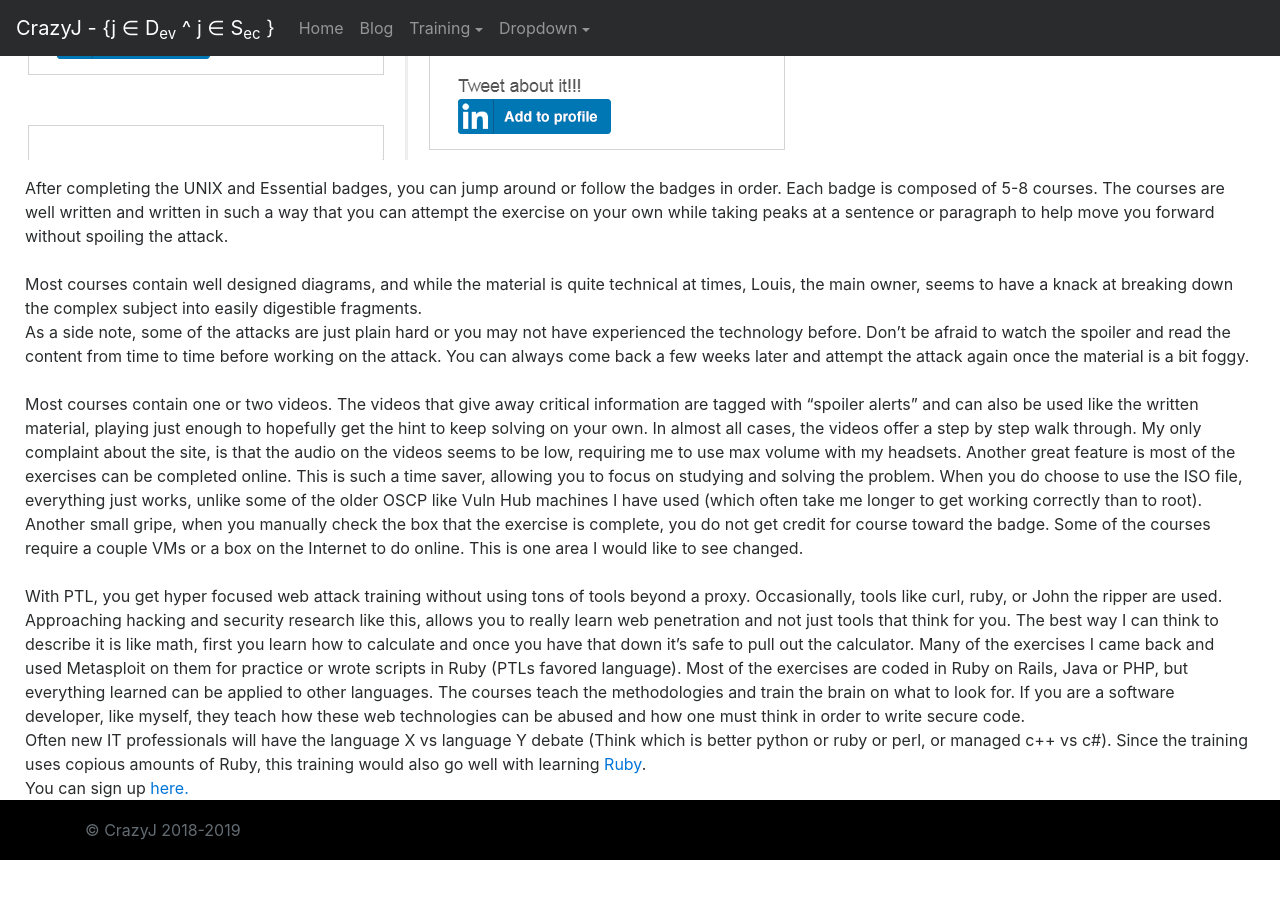
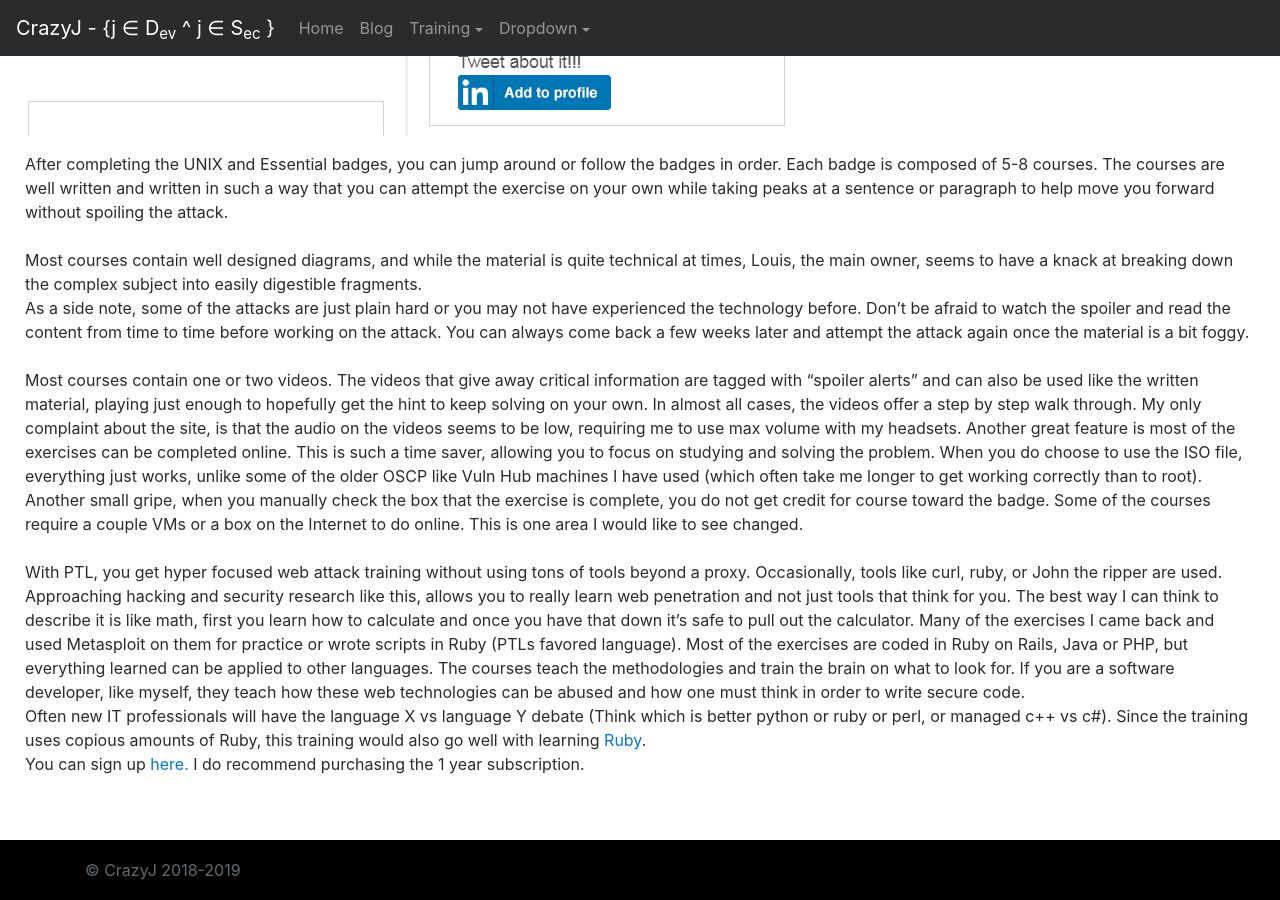
Before and after one commit to CrazyJ-Rod/CrazyJ-Rod.github.io, a Jekyll site: the page built from pentesterlabreview.html, in a window 1280 px wide and 900 px high, scrolled down 1093 px. Built offline with Jekyll 4.4.1, drawn with Linux system fonts in a browser that asks for light colours; nearby versions of some CDN libraries; before the commit the page ends 1953 px from its top, so only the background shows below that.

Commit message:
Update pentesterlabreview.html

```diff
--- a/pentesterlabreview.html
+++ b/pentesterlabreview.html
@@ -33,7 +33,7 @@
   There are 24 free exercises to get you started. These exercises offer a great taste of how web application pen testing works,
   how to think like an attacker, and allow you to quickly prove to yourself if the training is something you wish to explore more.
   If you do wish to continue learning, you will be interested in the PRO version.
-  </p> <br /><br />
+  </p>
     <h3 style="font">Purchasing the PRO subscription</h3>
   <p style="font:25px;">
   By purchasing the PRO version, you get access to PTL badges that are composed of a course overview, one to two videos, both online
@@ -42,7 +42,7 @@
   To start off, you begin with the UNIX badge, a set of 35 mini exercises that are only online. The next exercise set is the Essentials
   badge, a set of 65 mini exercises that show the basics of many of the coming attacks to be performed. These two seem critical to
   complete before moving on to the other exercises. These exercises are shorter and more focuses, fills in the gaps of any areas you
-  might be lacking in and gives a number of successes that build confidence.
+  might be lacking in and gives a number of successes that build confidence. <br />
   <br /><image src="/images/ptl/badges.png" /><br />
 </p>
    <p style="font:25px;">
@@ -77,6 +77,7 @@
   c++ vs c#). Since the training uses copious amounts of Ruby, this training would also go well with learning
   <a href=”https://tryruby.org/”>Ruby<a/>.
 <br />
-You can sign up <a href="https://pentesterlab.com/referral/cxrw-A2oY7ymBA">here.</a></div>
-  </p>
+You can sign up <a href="https://pentesterlab.com/referral/cxrw-A2oY7ymBA">here.</a> I do recommend purchasing the 1 year subscription.
+ </div>
+  </p><br /><br />
 </div>
```
